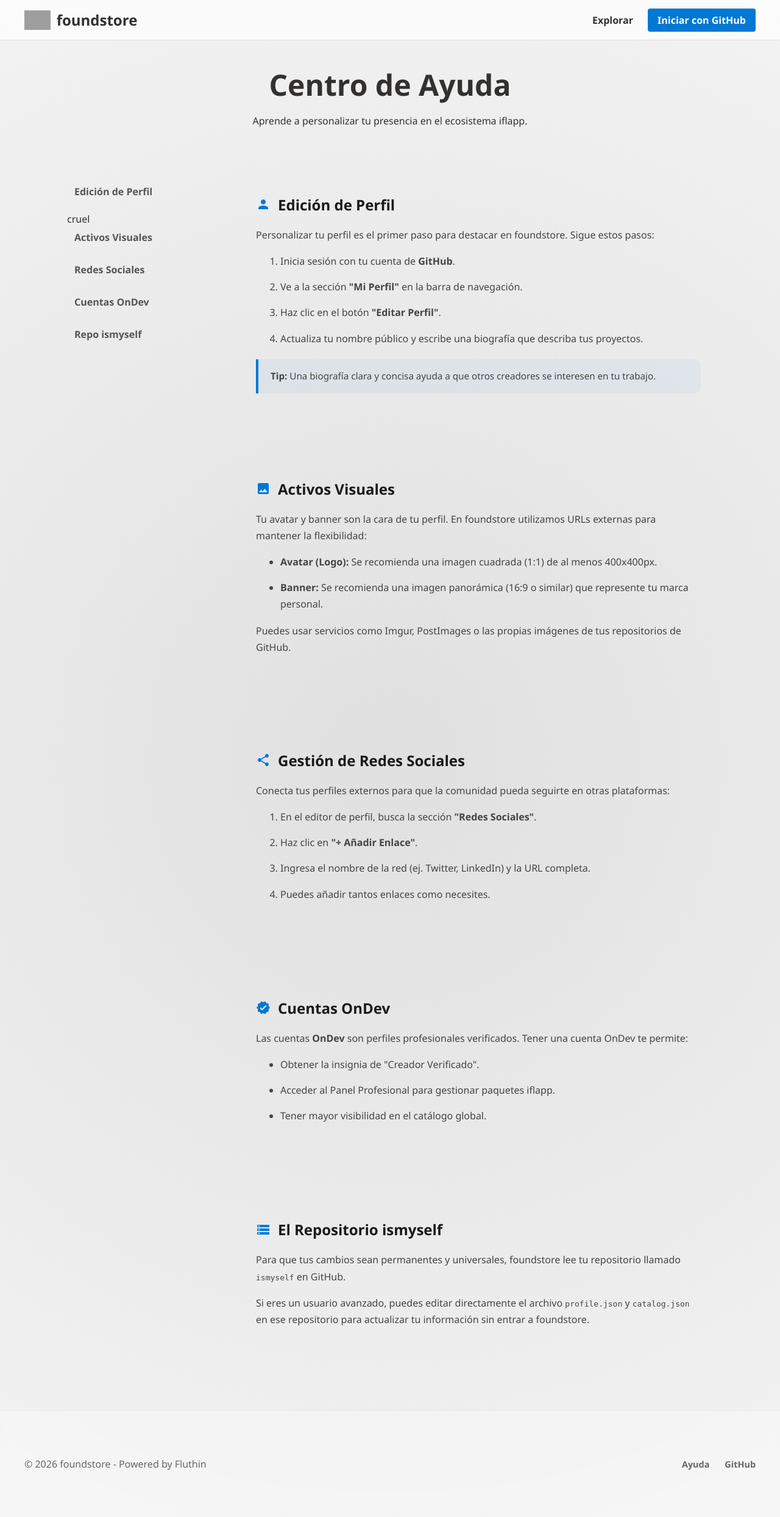
After one commit to JesusQuijada34/foundstore, a Flask app: template templates/help.html in a window 1280 px wide. The commit adds this page. Shown: the whole page at 61% size. Run offline with Flask 3, Linux system fonts and the light colour scheme; the template is opened without the code that fills it, so the values that code supplies are empty; some web fonts are replaced; grey boxes are pictures that could not be loaded.

Commit message:
Add comprehensive help center for profile editing and social media management

```diff
--- a/app.py
+++ b/app.py
@@ -19,6 +19,10 @@ def index():
     # El catálogo principal se lee de ismyself de JesusQuijada34
     catalog = services.get_catalog("JesusQuijada34")
     return render_template("index.html", packages=catalog.get("packages", []))
+
+@app.route("/help")
+def help_page():
+    return render_template("help.html")
 
 @app.route("/login")
 def login():
--- a/static/css/style.css
+++ b/static/css/style.css
@@ -161,7 +161,44 @@ body.fluent-ui {
 }
 
 .footer {
-    text-align: center;
-    padding: 40px 0;
+    padding: 60px 0;
     color: #666;
+    background: rgba(255,255,255,0.3);
+    backdrop-filter: blur(10px);
+    border-top: 1px solid rgba(0,0,0,0.05);
+    margin-top: 80px;
 }
+
+.footer-content {
+    max-width: 1200px;
+    margin: 0 auto;
+    display: flex;
+    justify-content: space-between;
+    align-items: center;
+    padding: 0 20px;
+}
+
+.footer-nav {
+    display: flex;
+    gap: 25px;
+}
+
+.footer-nav a {
+    text-decoration: none;
+    color: #666;
+    font-weight: 600;
+    font-size: 0.9rem;
+    transition: color 0.2s;
+}
+
+.footer-nav a:hover {
+    color: var(--accent-color);
+}
+
+@media (max-width: 600px) {
+    .footer-content {
+        flex-direction: column;
+        gap: 20px;
+        text-align: center;
+    }
+}
--- a/templates/base.html
+++ b/templates/base.html
@@ -34,7 +34,13 @@
     </main>
 
     <footer class="footer">
-        <p>&copy; 2026 foundstore - Powered by Fluthin</p>
+        <div class="footer-content">
+            <p>&copy; 2026 foundstore - Powered by Fluthin</p>
+            <nav class="footer-nav">
+                <a href="/help">Ayuda</a>
+                <a href="https://github.com/JesusQuijada34/foundstore" target="_blank">GitHub</a>
+            </nav>
+        </div>
     </footer>
 
     <script src="{{ url_for('static', filename='js/main.js') }}"></script>
--- /dev/null
+++ b/templates/help.html
@@ -0,0 +1,186 @@
+{% extends "base.html" %}
+
+{% block title %}Centro de Ayuda - foundstore{% endblock %}
+
+{% block content %}
+<div class="help-container">
+    <header class="help-header">
+        <h1>Centro de Ayuda</h1>
+        <p>Aprende a personalizar tu presencia en el ecosistema iflapp.</p>
+    </header>
+
+    <div class="help-grid">
+        <aside class="help-sidebar liquid-glass">
+            <nav>
+                <ul>
+                    <li><a href="#perfil">Edición de Perfil</a></li>
+                    <li> cruel <a href="#visuales">Activos Visuales</a></li>
+                    <li><a href="#redes">Redes Sociales</a></li>
+                    <li><a href="#ondev">Cuentas OnDev</a></li>
+                    <li><a href="#ismyself">Repo ismyself</a></li>
+                </ul>
+            </nav>
+        </aside>
+
+        <main class="help-main">
+            <section id="perfil" class="help-section liquid-glass">
+                <h2><span class="material-icons">person</span> Edición de Perfil</h2>
+                <p>Personalizar tu perfil es el primer paso para destacar en foundstore. Sigue estos pasos:</p>
+                <ol>
+                    <li>Inicia sesión con tu cuenta de <strong>GitHub</strong>.</li>
+                    <li>Ve a la sección <strong>"Mi Perfil"</strong> en la barra de navegación.</li>
+                    <li>Haz clic en el botón <strong>"Editar Perfil"</strong>.</li>
+                    <li>Actualiza tu nombre público y escribe una biografía que describa tus proyectos.</li>
+                </ol>
+                <div class="tip-box">
+                    <p><strong>Tip:</strong> Una biografía clara y concisa ayuda a que otros creadores se interesen en tu trabajo.</p>
+                </div>
+            </section>
+
+            <section id="visuales" class="help-section liquid-glass">
+                <h2><span class="material-icons">image</span> Activos Visuales</h2>
+                <p>Tu avatar y banner son la cara de tu perfil. En foundstore utilizamos URLs externas para mantener la flexibilidad:</p>
+                <ul>
+                    <li><strong>Avatar (Logo):</strong> Se recomienda una imagen cuadrada (1:1) de al menos 400x400px.</li>
+                    <li><strong>Banner:</strong> Se recomienda una imagen panorámica (16:9 o similar) que represente tu marca personal.</li>
+                </ul>
+                <p>Puedes usar servicios como Imgur, PostImages o las propias imágenes de tus repositorios de GitHub.</p>
+            </section>
+
+            <section id="redes" class="help-section liquid-glass">
+                <h2><span class="material-icons">share</span> Gestión de Redes Sociales</h2>
+                <p>Conecta tus perfiles externos para que la comunidad pueda seguirte en otras plataformas:</p>
+                <ol>
+                    <li>En el editor de perfil, busca la sección <strong>"Redes Sociales"</strong>.</li>
+                    <li>Haz clic en <strong>"+ Añadir Enlace"</strong>.</li>
+                    <li>Ingresa el nombre de la red (ej. Twitter, LinkedIn) y la URL completa.</li>
+                    <li>Puedes añadir tantos enlaces como necesites.</li>
+                </ol>
+            </section>
+
+            <section id="ondev" class="help-section liquid-glass">
+                <h2><span class="material-icons">verified</span> Cuentas OnDev</h2>
+                <p>Las cuentas <strong>OnDev</strong> son perfiles profesionales verificados. Tener una cuenta OnDev te permite:</p>
+                <ul>
+                    <li>Obtener la insignia de "Creador Verificado".</li>
+                    <li>Acceder al Panel Profesional para gestionar paquetes iflapp.</li>
+                    <li>Tener mayor visibilidad en el catálogo global.</li>
+                </ul>
+            </section>
+
+            <section id="ismyself" class="help-section liquid-glass">
+                <h2><span class="material-icons">storage</span> El Repositorio ismyself</h2>
+                <p>Para que tus cambios sean permanentes y universales, foundstore lee tu repositorio llamado <code>ismyself</code> en GitHub.</p>
+                <p>Si eres un usuario avanzado, puedes editar directamente el archivo <code>profile.json</code> y <code>catalog.json</code> en ese repositorio para actualizar tu información sin entrar a foundstore.</p>
+            </section>
+        </main>
+    </div>
+</div>
+{% endblock %}
+
+{% block extra_head %}
+<style>
+.help-container {
+    max-width: 1100px;
+    margin: 0 auto;
+}
+
+.help-header {
+    text-align: center;
+    margin-bottom: 50px;
+}
+
+.help-header h1 {
+    font-size: 3rem;
+    margin-bottom: 10px;
+}
+
+.help-grid {
+    display: grid;
+    grid-template-columns: 250px 1fr;
+    gap: 40px;
+}
+
+.help-sidebar {
+    height: fit-content;
+    padding: 20px;
+    position: sticky;
+    top: 100px;
+}
+
+.help-sidebar ul {
+    list-style: none;
+    padding: 0;
+}
+
+.help-sidebar li {
+    margin-bottom: 15px;
+}
+
+.help-sidebar a {
+    text-decoration: none;
+    color: #555;
+    font-weight: 600;
+    transition: color 0.2s;
+    display: block;
+    padding: 8px 12px;
+    border-radius: 8px;
+}
+
+.help-sidebar a:hover {
+    color: var(--accent-color);
+    background: rgba(0,120,212,0.05);
+}
+
+.help-main {
+    display: flex;
+    flex-direction: column;
+    gap: 40px;
+}
+
+.help-section {
+    padding: 40px;
+    scroll-margin-top: 100px;
+}
+
+.help-section h2 {
+    display: flex;
+    align-items: center;
+    gap: 12px;
+    margin-bottom: 20px;
+    color: #1a1a1a;
+}
+
+.help-section h2 .material-icons {
+    color: var(--accent-color);
+}
+
+.help-section p, .help-section li {
+    line-height: 1.7;
+    color: #444;
+    margin-bottom: 15px;
+}
+
+.tip-box {
+    background: rgba(0,120,212,0.05);
+    border-left: 4px solid var(--accent-color);
+    padding: 15px 20px;
+    border-radius: 0 12px 12px 0;
+    margin-top: 20px;
+}
+
+.tip-box p {
+    margin: 0;
+    font-size: 0.95rem;
+}
+
+@media (max-width: 768px) {
+    .help-grid {
+        grid-template-columns: 1fr;
+    }
+    .help-sidebar {
+        display: none;
+    }
+}
+</style>
+{% endblock %}
```
